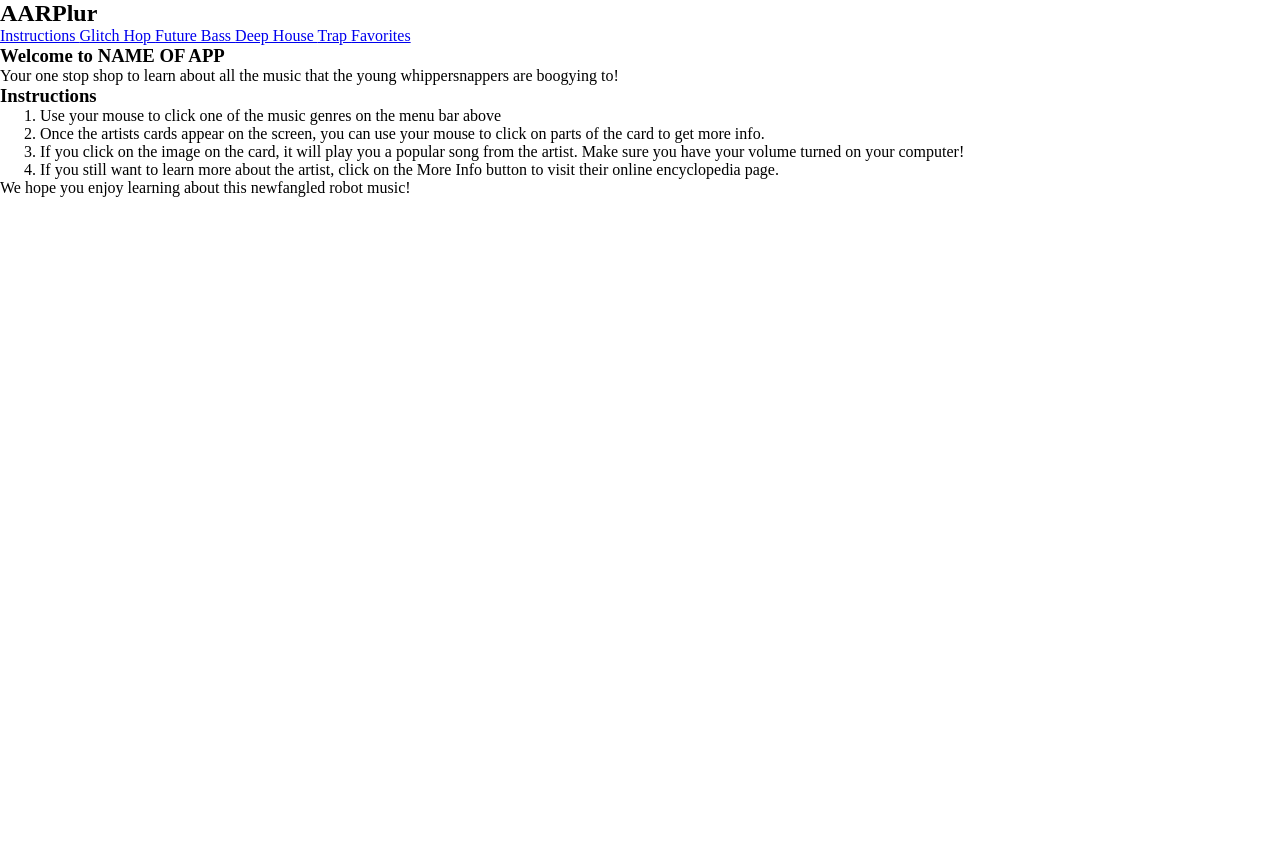
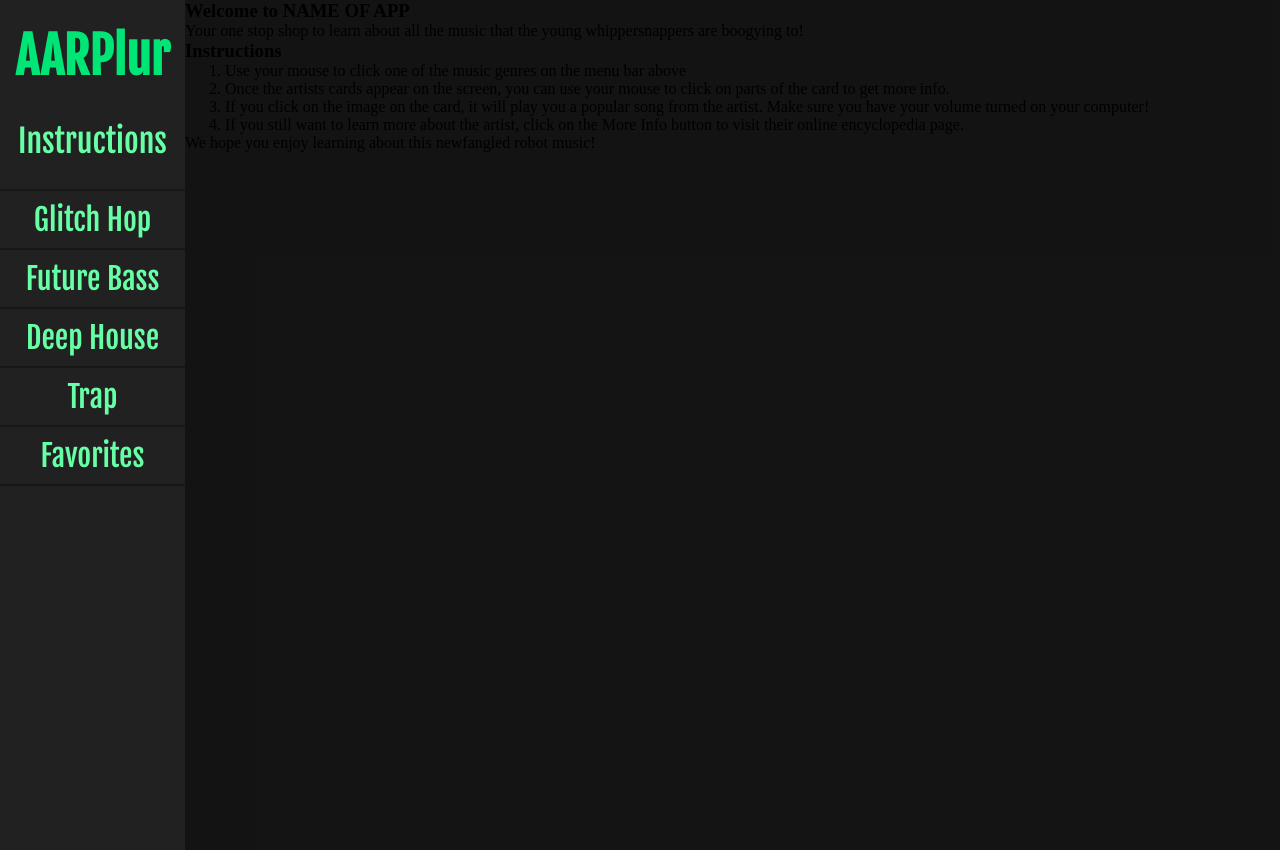
Before and after one commit to ericweissman/solo-mod3, a React (Create React App) app: page / in a window 1280 px wide. Before the commit the page ends 800 px from the top, so only its background shows below. Built offline with nearby package versions, Linux system fonts and the light colour scheme.

Commit message:
Initial styles and variables for App

```diff
--- a/src/containers/App/App.scss
+++ b/src/containers/App/App.scss
@@ -0,0 +1,6 @@
+.App {
+  display: grid;
+  grid-template-columns: 185px 1fr;
+  background-color: $color-background-main;
+  min-height: 850px;
+}
--- a/src/styles/_variables.scss
+++ b/src/styles/_variables.scss
@@ -3,7 +3,8 @@ $secondary-font: 'Raleway', sans-serif;
 
 $color-main: #212121;
 $color-main-light: #484848;
-$color-main-dark: #000000e4;
+$color-main-dark: #00000051;
+$color-background-main: #0b0b0bf6;
 
 $color-accent: #00e676;
 $color-accent-light: #66ffa6;
--- a/src/styles/index.scss
+++ b/src/styles/index.scss
@@ -1,5 +1,7 @@
 @import url('https://fonts.googleapis.com/css?family=Fjalla+One|Raleway');
 @import './variables';
+@import '../containers/Nav/Nav.scss';
+@import '../containers/App/App.scss';
 
 
 * {
```
